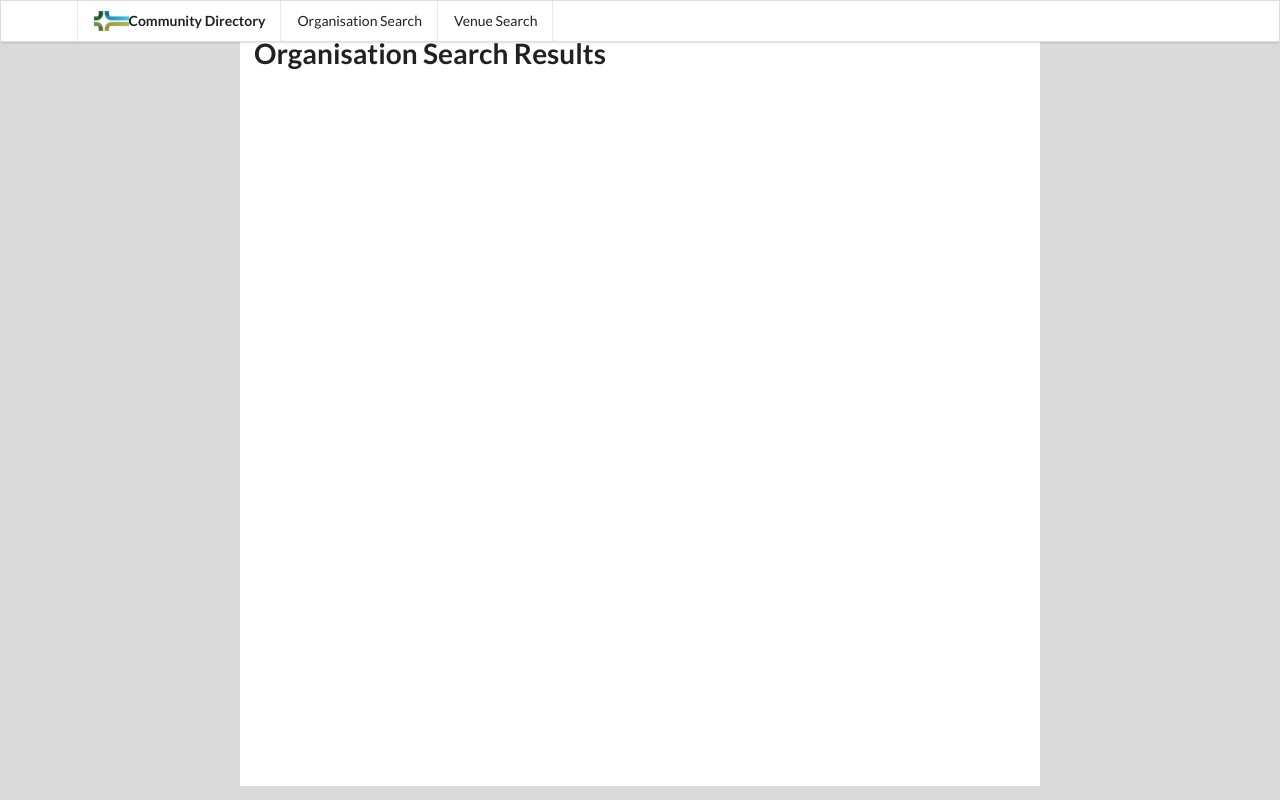
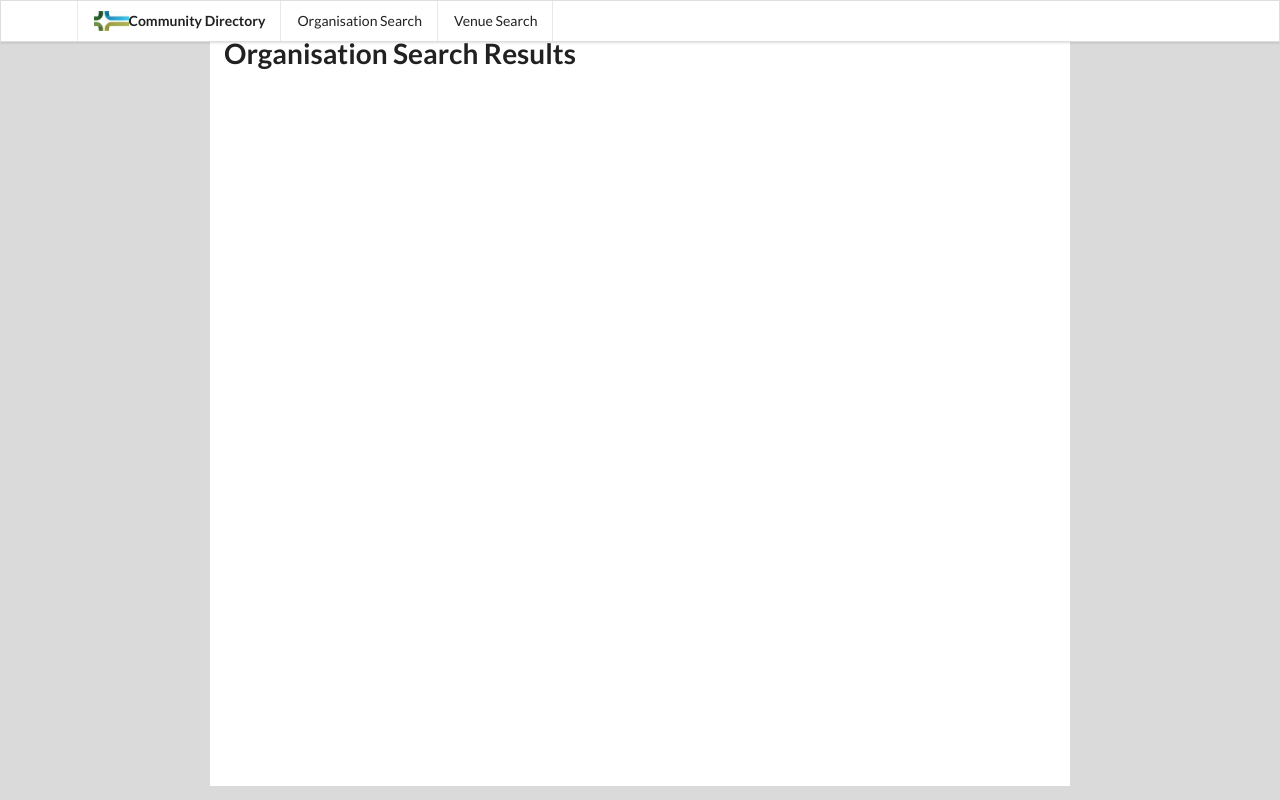
Before and after one commit to rosstimson/vcconnect-flask, a Flask app: page /org_results in a window 1280 px wide. Run offline with Flask 2, Linux system fonts and the light colour scheme; data that the repository does not hold is empty; parts of the project's set-up code (start-up, migrations or seed data) failed here and were passed over; some libraries are stand-ins or nearby versions.

Commit message:
Tweak org results list width. Close divs.

```diff
--- a/app/templates/org_results.html
+++ b/app/templates/org_results.html
@@ -10,7 +10,7 @@
    height: 100%;
  }
  .column {
-   max-width: 800px;
+   max-width: 860px;
    background-color: white;
  }
 </style>
@@ -37,6 +37,8 @@
       </div>
       {% endfor %}
     </div>
+  </div>
+</div>
 
 {% endblock %}
 
```
